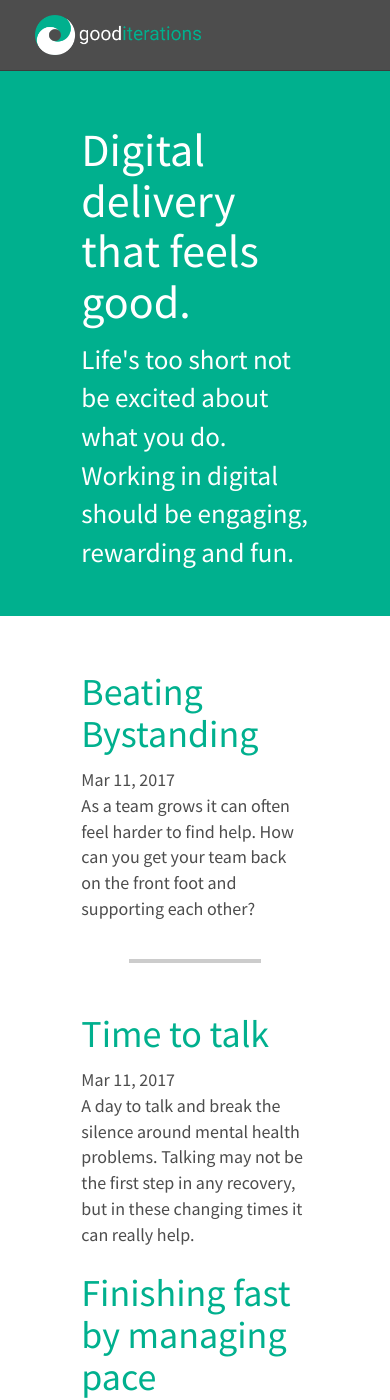
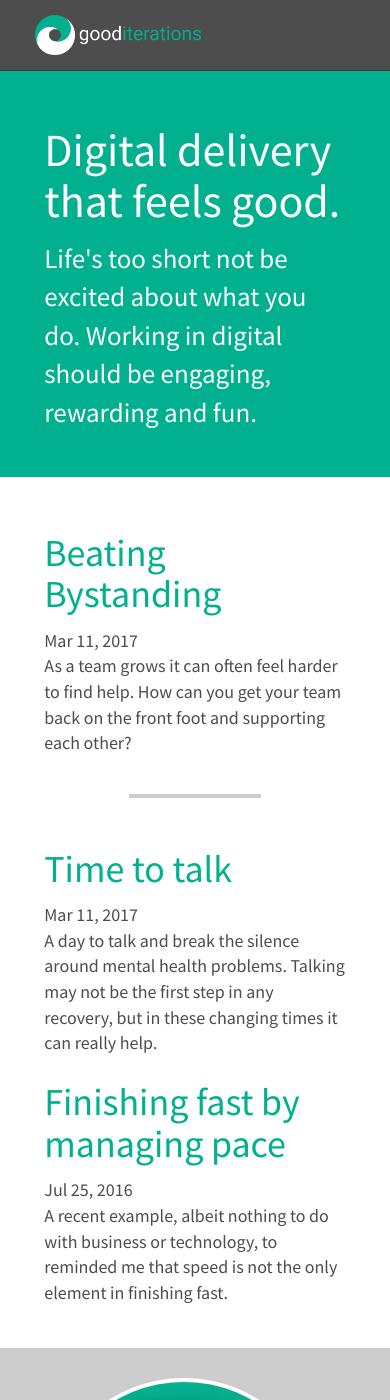
Before and after one commit to goodits/gi-blog, a Jekyll site: the page built from index.html, in a window 390 px wide and 1400 px high. Built offline with Jekyll 4.4.1, drawn with Linux system fonts in a browser that asks for light colours; nearby versions of some CDN libraries.

Commit message:
Widening margins on mobile

```diff
--- a/css/main.scss
+++ b/css/main.scss
@@ -82,8 +82,12 @@ hr.gi-hr {
 .profile {
   img {
     width: 100%;
+    margin: auto;
     border-radius: 50%;
     border: solid 4px #FFF;
+    max-height: 280px;
+    max-width: 280px;
+
   }
 }
 
@@ -162,4 +166,18 @@ footer {
   .post {
     width: 85%;
   }
+
+  .jumbotron {
+    .container {
+      width: 85%;
+    }
+  }
+
+  .posts {
+    .container {
+      width: 85%;
+    }
+    padding: 30px 0px;
+  }
+
 }
```
